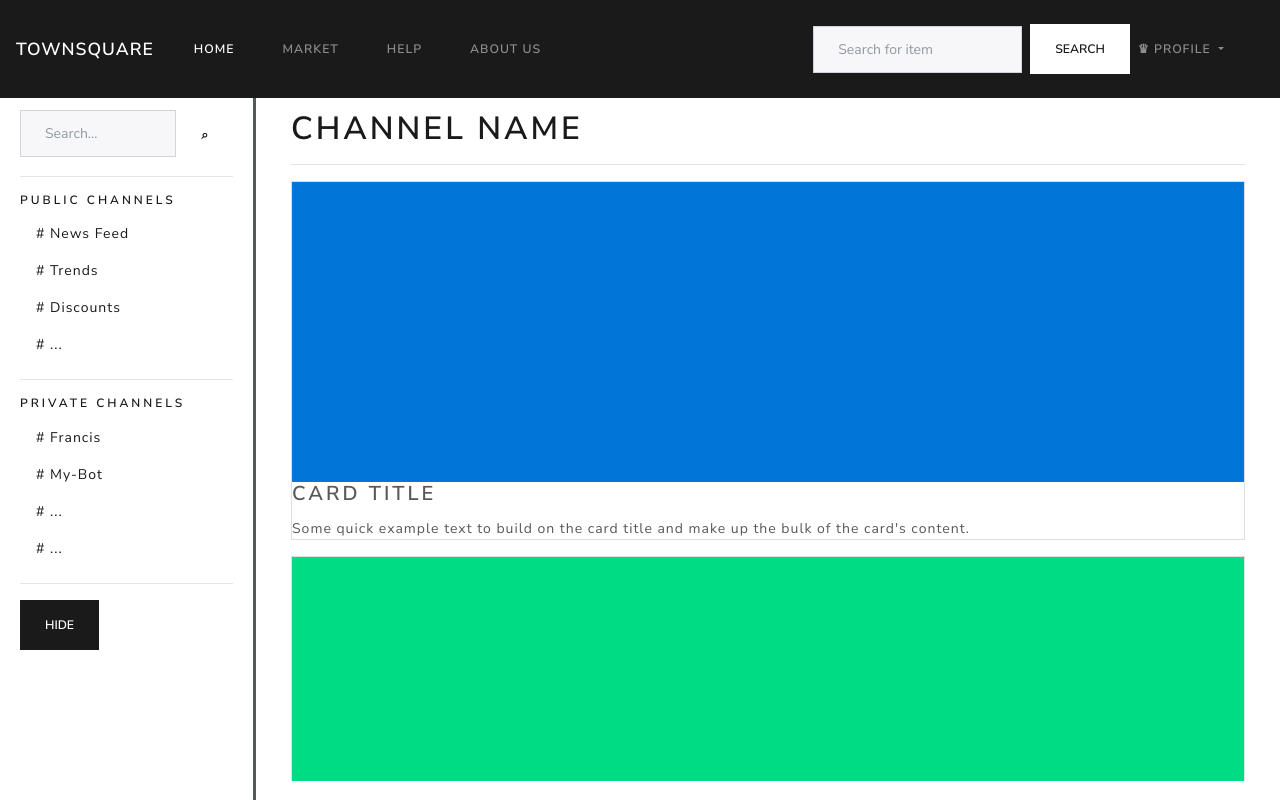
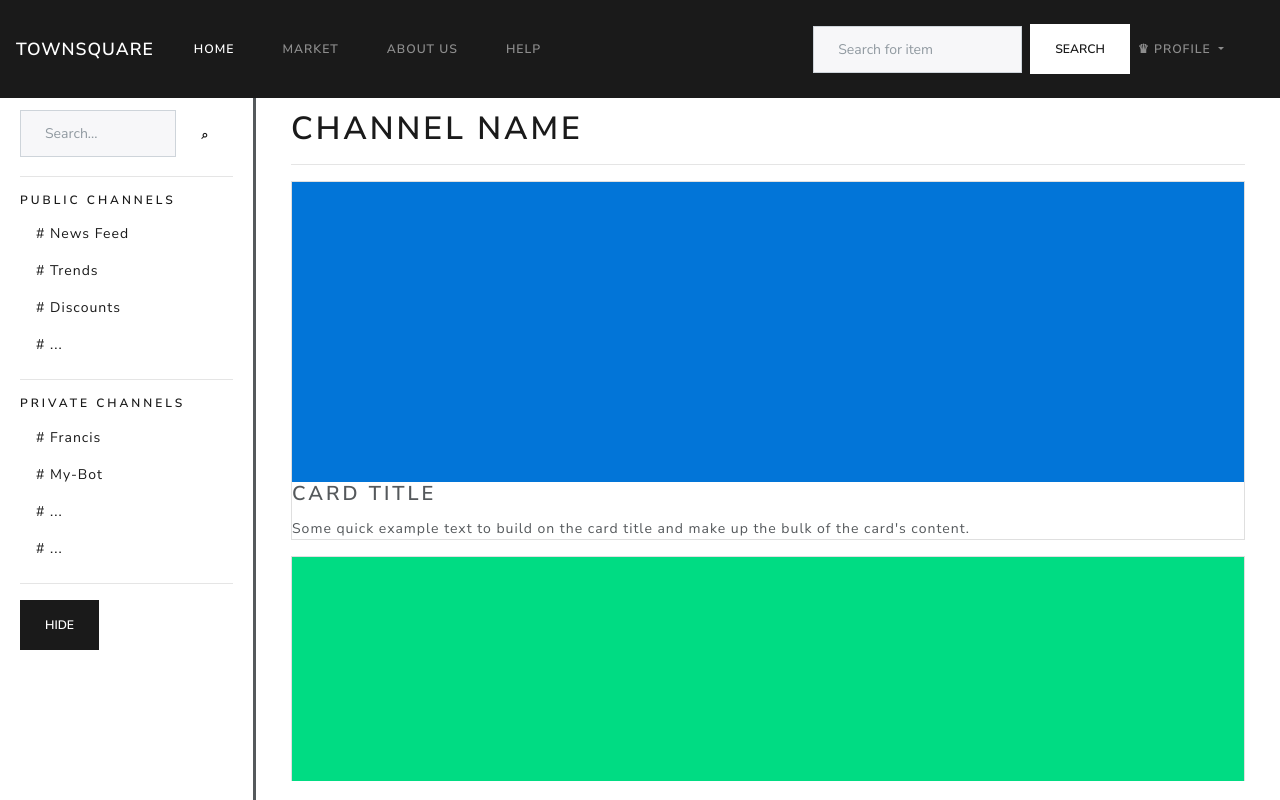
Before and after one commit to donfran1997/Startup-Frontend, an Angular app: page / in a window 1280 px wide. Built offline with nearby package versions, Linux system fonts and the light colour scheme.

Commit message:
Package version update and nav bar position

```diff
--- a/package.json
+++ b/package.json
@@ -26,7 +26,7 @@
     "zone.js": "^0.8.14"
   },
   "devDependencies": {
-    "@angular/cli": "1.6.0",
+    "@angular/cli": "^1.6.2",
     "@angular/compiler-cli": "^5.1.2",
     "@angular/language-service": "^5.1.2",
     "@types/jasmine": "~2.5.53",
--- a/src/app/navbar/navbar.component.html
+++ b/src/app/navbar/navbar.component.html
@@ -14,11 +14,12 @@
         <a class="nav-link" href="market">Market</a>
       </li>
       <li class="nav-item">
+        <a class="nav-link" href="/about">About Us</a>
+      </li>
+      <li class="nav-item">
         <a class="nav-link" href="#">Help</a>
       </li>
-      <li class="nav-item">
-        <a class="nav-link" href="/about">About Us</a>
-      </li>
+
     </ul>
 
 
```
Also changed, not shown: src/app/search-page/search-page.component.html (line endings or trailing spaces), 1 other file (tests, documents, lock files or other folders).
